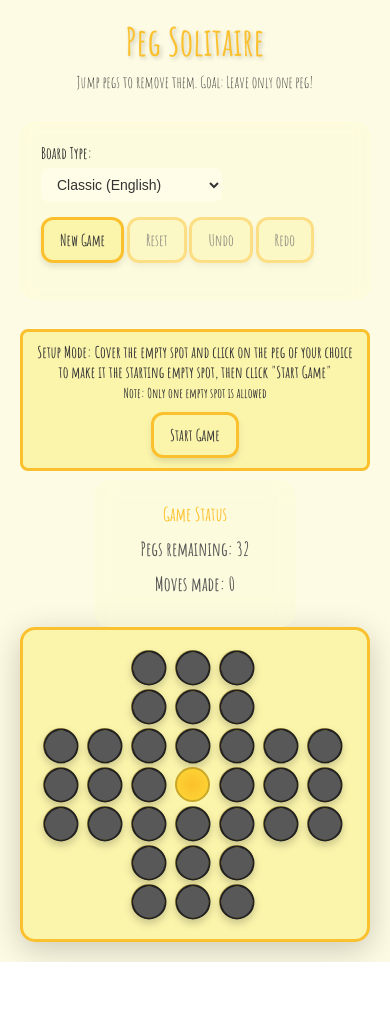
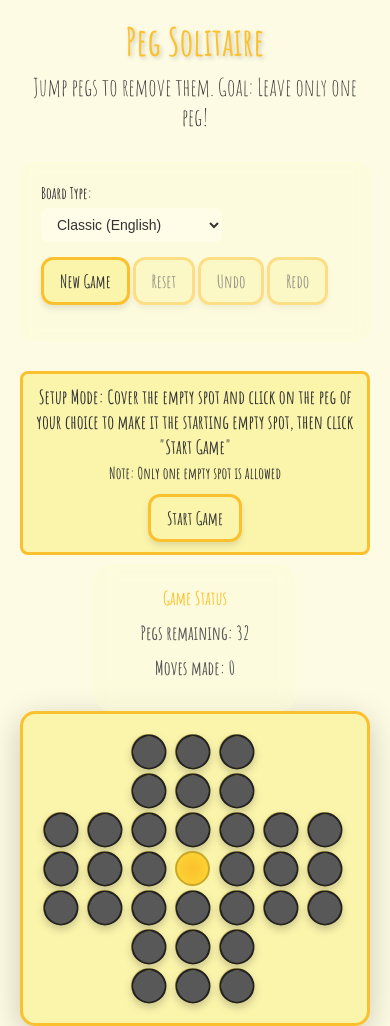
Before and after one commit to kangankhanke/Peg-Solitaire, a plain HTML site: page index.html in a window 390 px wide. Shown: the top 1026 px of the page. Before the commit the page ends 962 px from the top, so only its background shows below. Drawn offline with Linux system fonts and the light colour scheme.

Commit message:
Increased font size

```diff
--- a/style.css
+++ b/style.css
@@ -25,6 +25,10 @@
             margin-bottom: 10px;
             color: #fbc02d;
             text-shadow: 2px 2px 4px rgba(0, 0, 0, 0.2);
+        }
+
+        .header p {
+            font-size: 1.5rem;  /* or whatever size you prefer */
         }
 
         .controls {
@@ -63,8 +67,8 @@
             border-radius: 12px;
             background: linear-gradient(45deg, #fbf5ac, #fbf5ac);
             color: #333;
-            font-size: 16px;
-            font-weight: 600;
+            font-size: 18px;
+            font-weight: 1000;
             font-family: 'Amatic SC', cursive;
             cursor: pointer;
             box-shadow: 0 4px 6px rgba(0, 0, 0, 0.1);
@@ -230,6 +234,7 @@
             text-align: center;
             font-weight: bold;
             border: 3px solid #fbc02d;
+            font-size: 1.2rem;
         }
 
         .rectangular-controls {
@@ -309,7 +314,7 @@
 
         @media (max-width: 768px) {
             .header h1 {
-                font-size: 3rem;
+                font-size: rem;
             }
 
             .cell {
```
